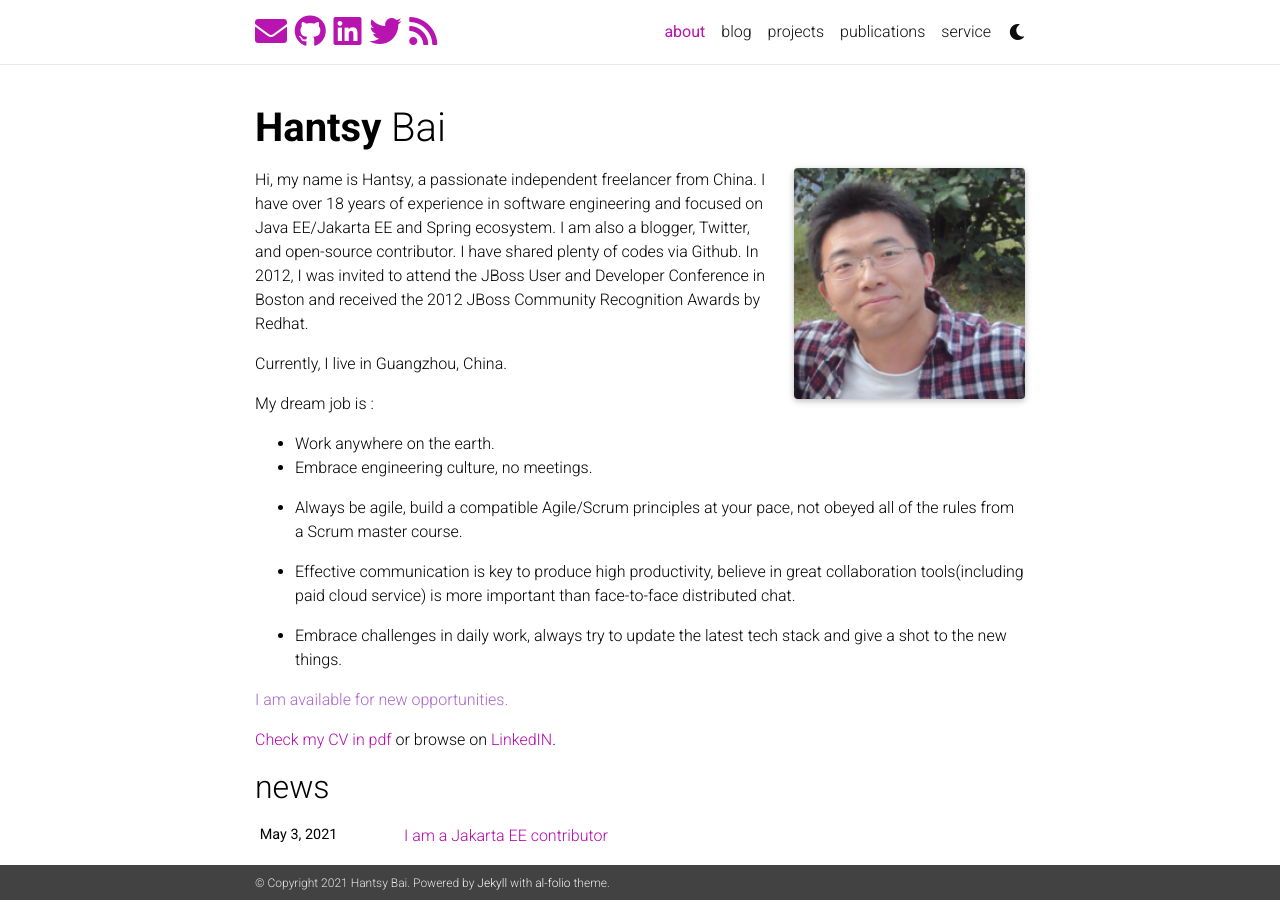
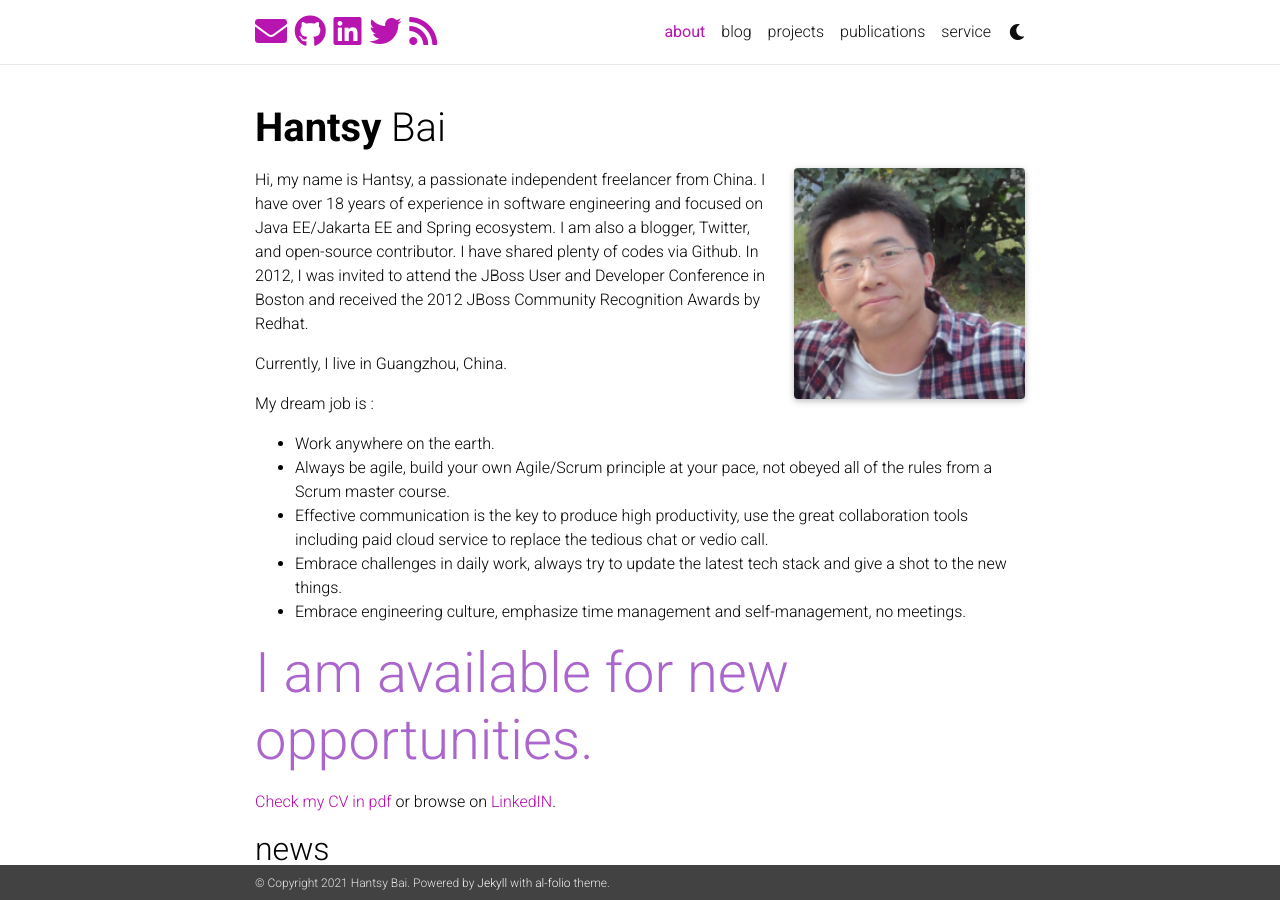
Before and after one commit to hantsy/hantsy.github.io, a Jekyll site: the page built from _pages/about.md, in a window 1280 px wide and 900 px high. Built offline with Jekyll 4.4.1, drawn with Linux system fonts in a browser that asks for light colours; nearby versions of some CDN libraries; emoji names are drawn with the system emoji font; a style sheet for code colours, icons or effects is not loaded.

Commit message:
chore: clean codes

```diff
--- a/_pages/about.md
+++ b/_pages/about.md
@@ -22,16 +22,13 @@ Currently, I live in Guangzhou, China.
 My dream job is :
 
 * Work anywhere on the earth.
-* Embrace engineering culture,  no meetings.
-
-* Always be agile, build  a compatible Agile/Scrum principles at your pace, not obeyed all of  the rules from a Scrum master course.
-
-* Effective communication is key to produce high productivity, believe in great collaboration tools(including paid cloud service) is more important than face-to-face distributed chat.
-
+* Always be agile, build  your own Agile/Scrum principle at your pace, not obeyed all of  the rules from a Scrum master course.
+* Effective communication is the key to produce high productivity, use the great collaboration tools including paid cloud service to replace the tedious chat or vedio call.
 * Embrace challenges in daily work, always try to update the latest tech stack and give a shot to the new things.
+* Embrace engineering culture, emphasize time management and self-management,  no meetings.
 
 
 
-<p class="text-secondary display-5">I am available for new opportunities.</p>
+<p class="text-secondary display-4">I am available for new opportunities.</p>
 
 [Check my CV in pdf]({{ site.baseurl }}/assets/pdf/cv.pdf) or browse on [LinkedIN](https://www.linkedin.com/in/hantsy).
```
